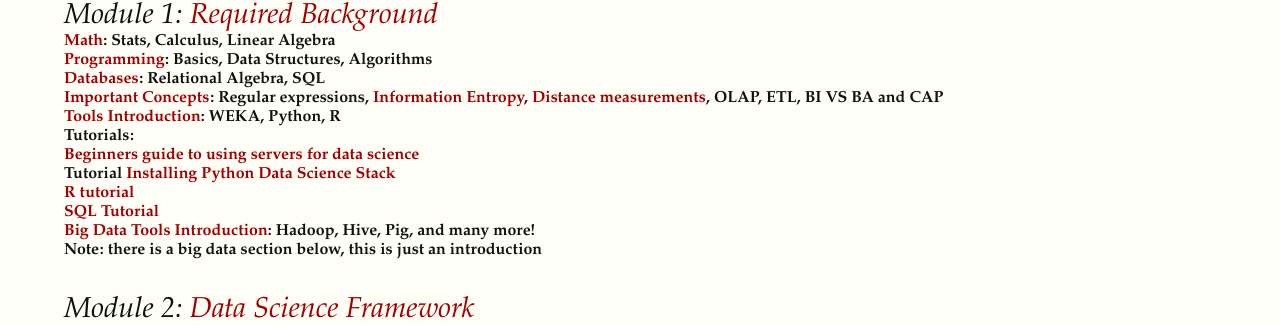
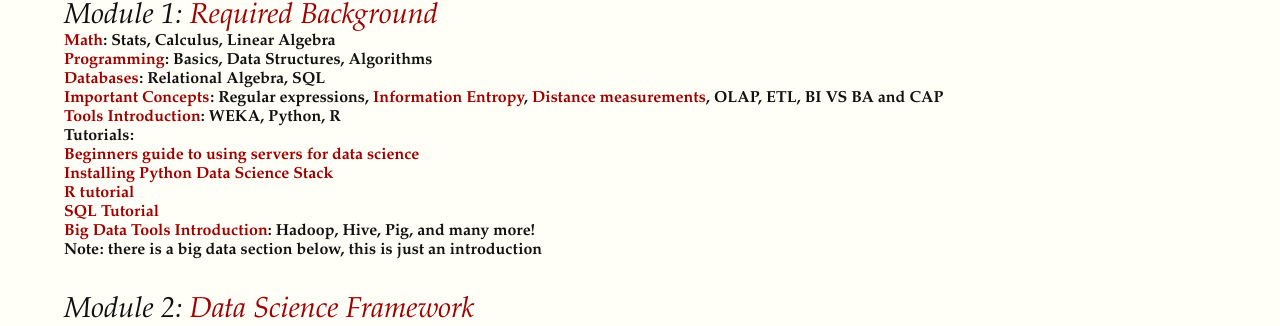
Before and after one commit to datascienceguide/datascienceguide.github.io, a Jekyll site: the page built from outline.md, in a window 1280 px wide. Shown: the part 217-543 px from the top of the page. Built offline with Jekyll 4.4.1, drawn with Linux system fonts in a browser that asks for light colours.

Commit message:
Added content

```diff
--- a/outline.md
+++ b/outline.md
@@ -25,7 +25,7 @@
 
 #### [Beginners guide to using servers for data science](/beginner-tutorial-how-to-get-started-with-data-science-using-servers/)
 
-#### Tutorial [Installing Python Data Science Stack](/how-to-install-the-python-data-science-stack-on-a-remote-server/)
+#### [Installing Python Data Science Stack](/how-to-install-the-python-data-science-stack-on-a-remote-server/)
 
 #### [R tutorial](r-programming-tutorial)
 
```
Also changed, not shown: _posts/tutorials/2016-12-30-beginner-tutorial-how-to-get-started-with-data-science-using-servers.md (+1 -1 lines).
